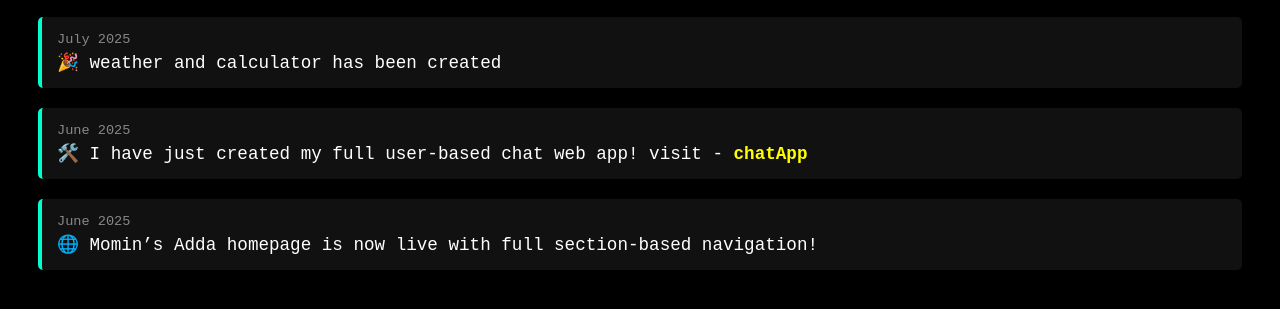
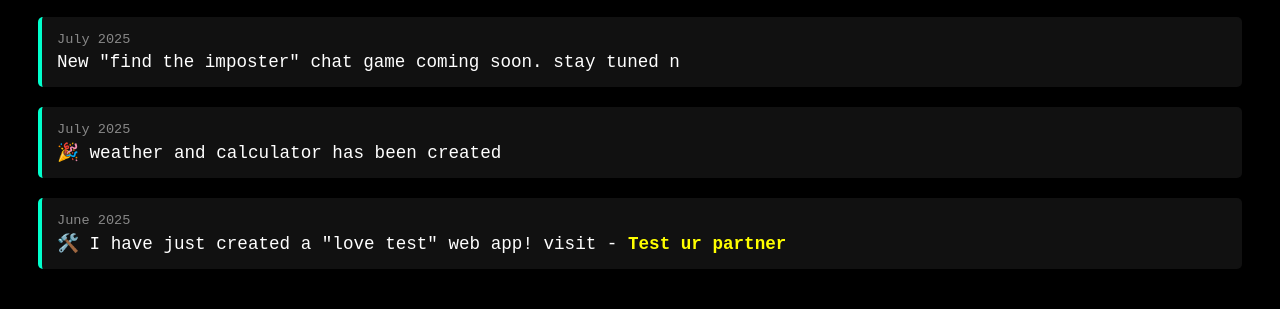
Before and after one commit to momin-AM/web, a website: page features/events.html in a window 1280 px wide. Shown: the part 163-472 px from the top of the page. Drawn offline with Linux system fonts and the light colour scheme.

Commit message:
Update events.html
New chat based web game coming soon

```diff
--- a/features/events.html
+++ b/features/events.html
@@ -70,18 +70,17 @@
 
   <h1>📢 Latest Announcements</h1>
 
+     <div class="news-item">
+    <div class="news-date">July 2025</div>
+    <div class="news-text">New "find the imposter" chat game coming soon. stay tuned n</div>
+     </div>
   <div class="news-item">
     <div class="news-date">July 2025</div>
     <div class="news-text">🎉 weather and calculator has been created</div>
   </div>
   <div class="news-item">
     <div class="news-date">June 2025</div>
-    <div class="news-text">🛠️ I have just created my full user-based chat web app! visit - <a href="https://sh1nch4n-nohara.github.io/chat/">chatApp</a> </div>
-  </div>
-
-  <div class="news-item">
-    <div class="news-date">June 2025</div>
-    <div class="news-text">🌐 Momin’s Adda homepage is now live with full section-based navigation!</div>
+    <div class="news-text">🛠️ I have just created a "love test" web app! visit - <a href="https://testlove-tme0.onrender.com/">Test ur partner</a> </div>
   </div>
 
 </body>
```
